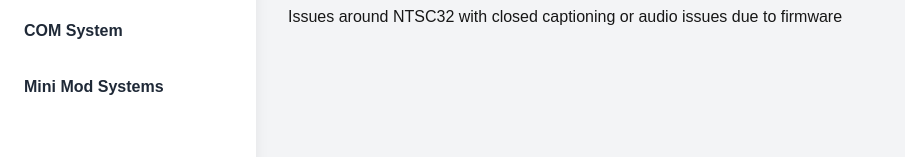
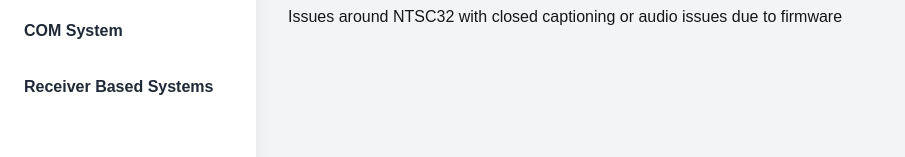
Before and after one commit to vays115/TV-Support-Page, a Next.js app: page /main in a window 1280 px wide. Shown: the part 123-280 px from the top of the page, without its empty margins (0-905 px from the left). Built offline with nearby package versions, Linux system fonts and the light colour scheme.

Commit message:
changed mini mod system to receiver based

```diff
--- a/src/data/troubleshooting/index.ts
+++ b/src/data/troubleshooting/index.ts
@@ -9,5 +9,5 @@ import { generalSystem } from './general';
 export const troubleshootingData: SystemData = {
   "General": generalSystem,
   "COM System": tvSystems,
-  "Mini Mod Systems": miniModsSystem,
+  "Receiver Based Systems": miniModsSystem,
 };
```
